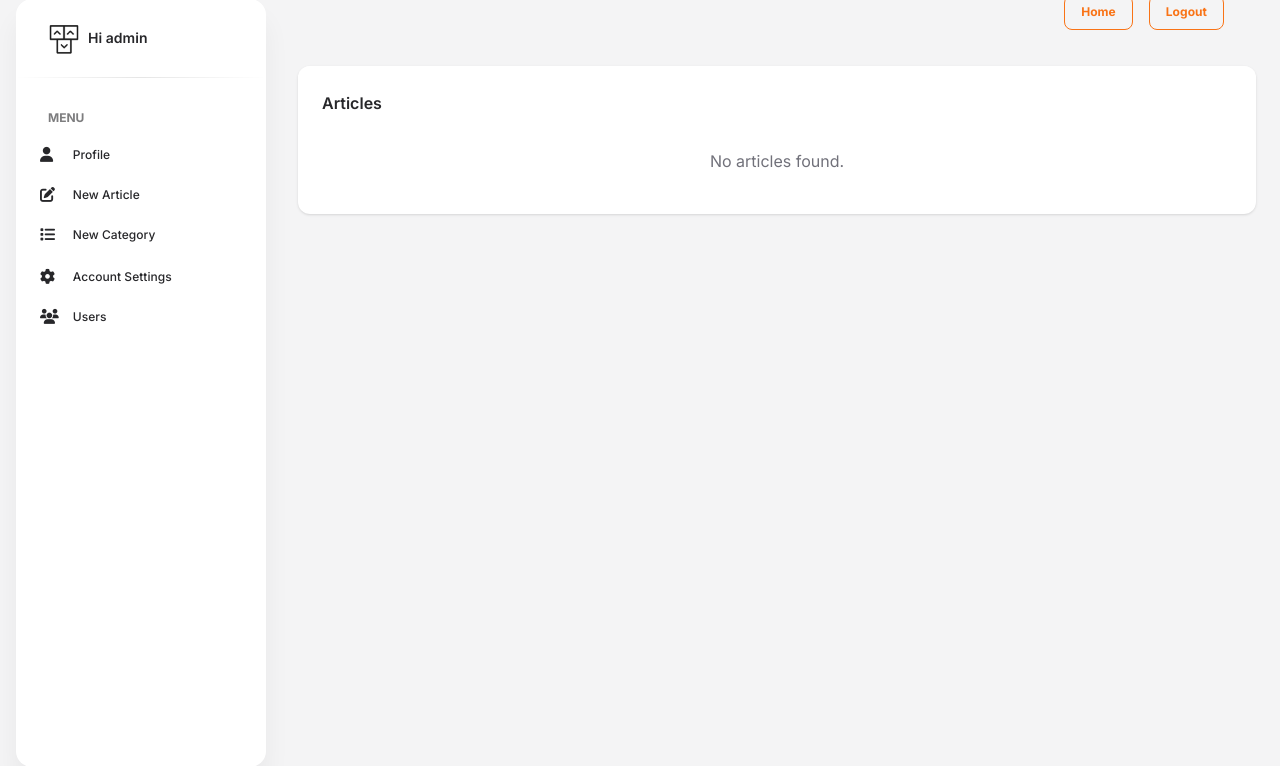
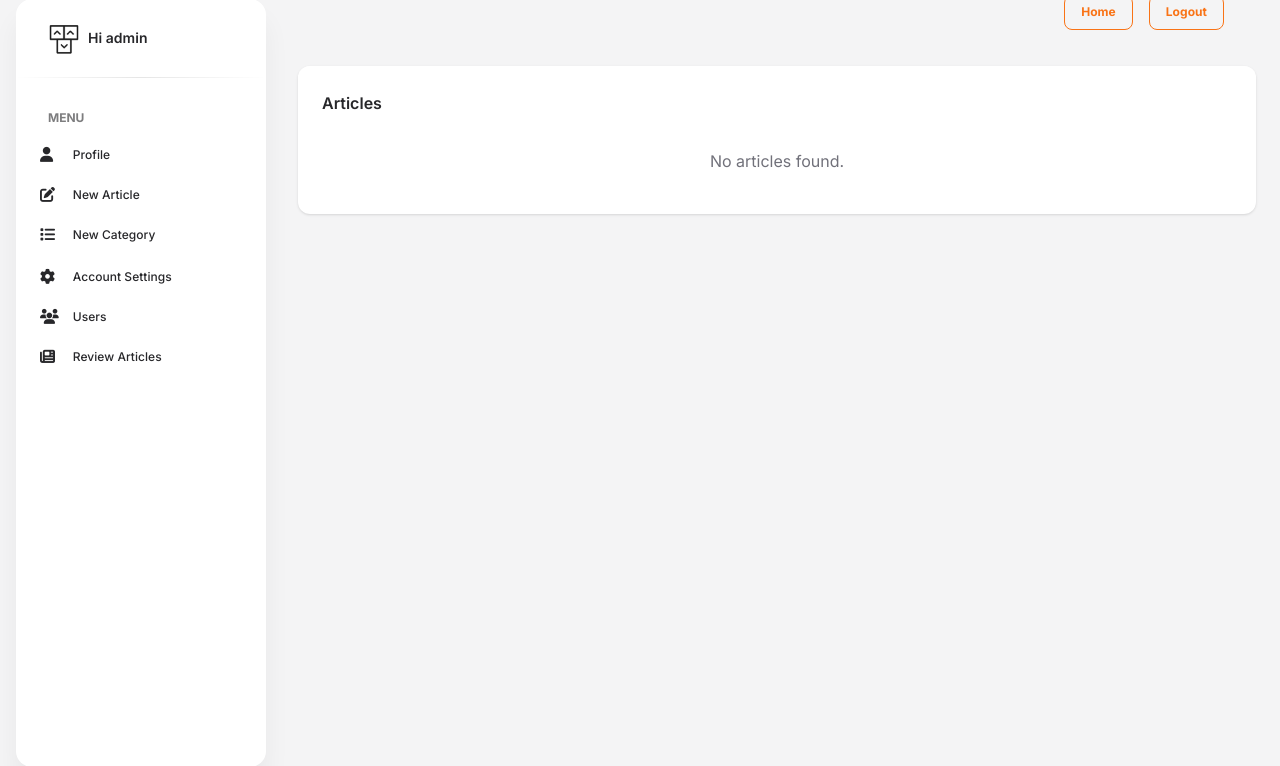
Before and after one commit to eric-py/FlaskBlog, a Flask app: page /profile/ in a window 1280 px wide. Shown: the part 17-783 px from the top of the page. Run offline with Flask 3, Linux system fonts and the light colour scheme; a user stored in the database is signed in; data that the repository does not hold is empty; parts of the project's set-up code (start-up, migrations or seed data) failed here and were passed over; some libraries are stand-ins or nearby versions.

Commit message:
profile base: adding a link for articles review

```diff
--- a/app/templates/profile_base.html
+++ b/app/templates/profile_base.html
@@ -67,6 +67,12 @@
                   <span class="nav-link-text ms-1">Users</span>
             </a>
           {% endif %}
+          {% if current_user.is_admin %}
+            <a class="nav-link  " href="{{url_for('profile.review')}}">
+                  <i class="fa-solid fa-newspaper"></i>
+                  <span class="nav-link-text ms-1">Review Articles</span>
+            </a>
+          {% endif %}
         </li>
       </ul>
     </div>
```
